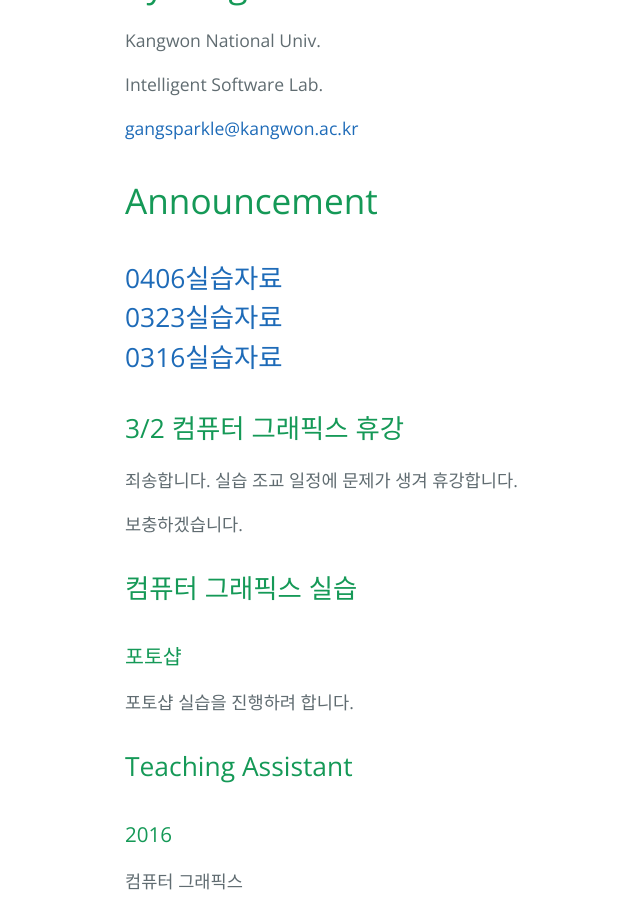
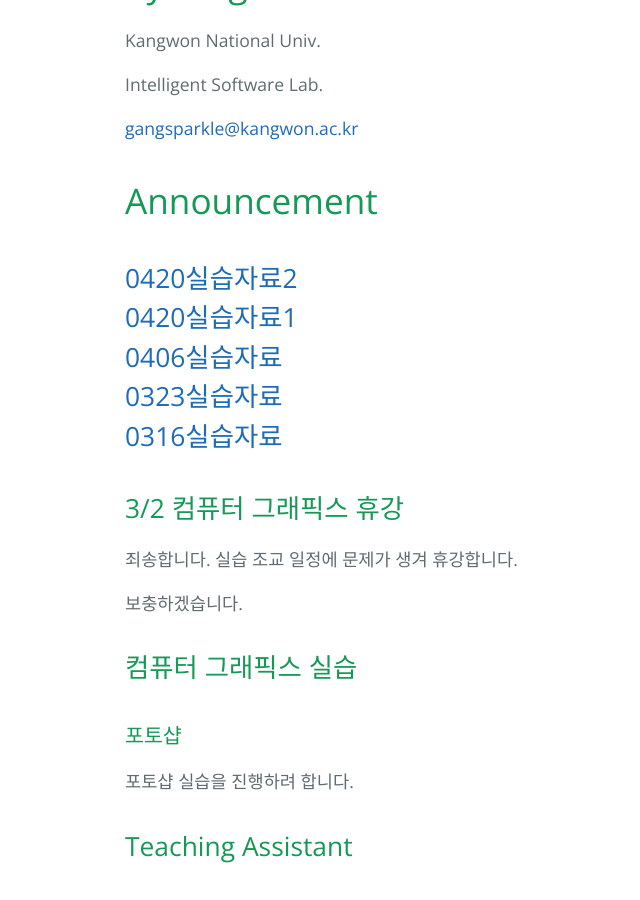
Before and after one commit to gtraccoon/gtraccoon.github.io, a Jekyll site: the page index.html, which Jekyll copies as it is, in a window 1280 px wide and 900 px high, scrolled down 345 px. Shown: the whole window, without its empty margins (99-739 px from the left). Built offline with Jekyll 4.4.1, drawn with Linux system fonts in a browser that asks for light colours; Markdown is read by kramdown in place of the engine named in the settings.

Commit message:
Update index.html

```diff
--- a/index.html
+++ b/index.html
@@ -29,6 +29,8 @@
 <h1>
 <a id="announcement" class="anchor" href="#announcement" aria-hidden="true"><span aria-hidden="true" class="octicon octicon-link"></span></a>Announcement</h1>
 <h2>
+  <a href="http://cs.kangwon.ac.kr/~khchoi/course/CG15/day6.zip">0420실습자료2</a><br/>
+  <a href="http://cs.kangwon.ac.kr/~khchoi/course/CG15/day5.zip">0420실습자료1</a><br/>
   <a href="http://cs.kangwon.ac.kr/~khchoi/course/CG15/day4.zip">0406실습자료</a><br/>
   <a href="https://www.dropbox.com/s/xbk8kpm2ek0kx29/day3.zip?dl=0">0323실습자료</a><br/>
   <a href="https://www.dropbox.com/s/ji5jf871pnhfv8w/day2.zip?dl=0">0316실습자료</a>
```
